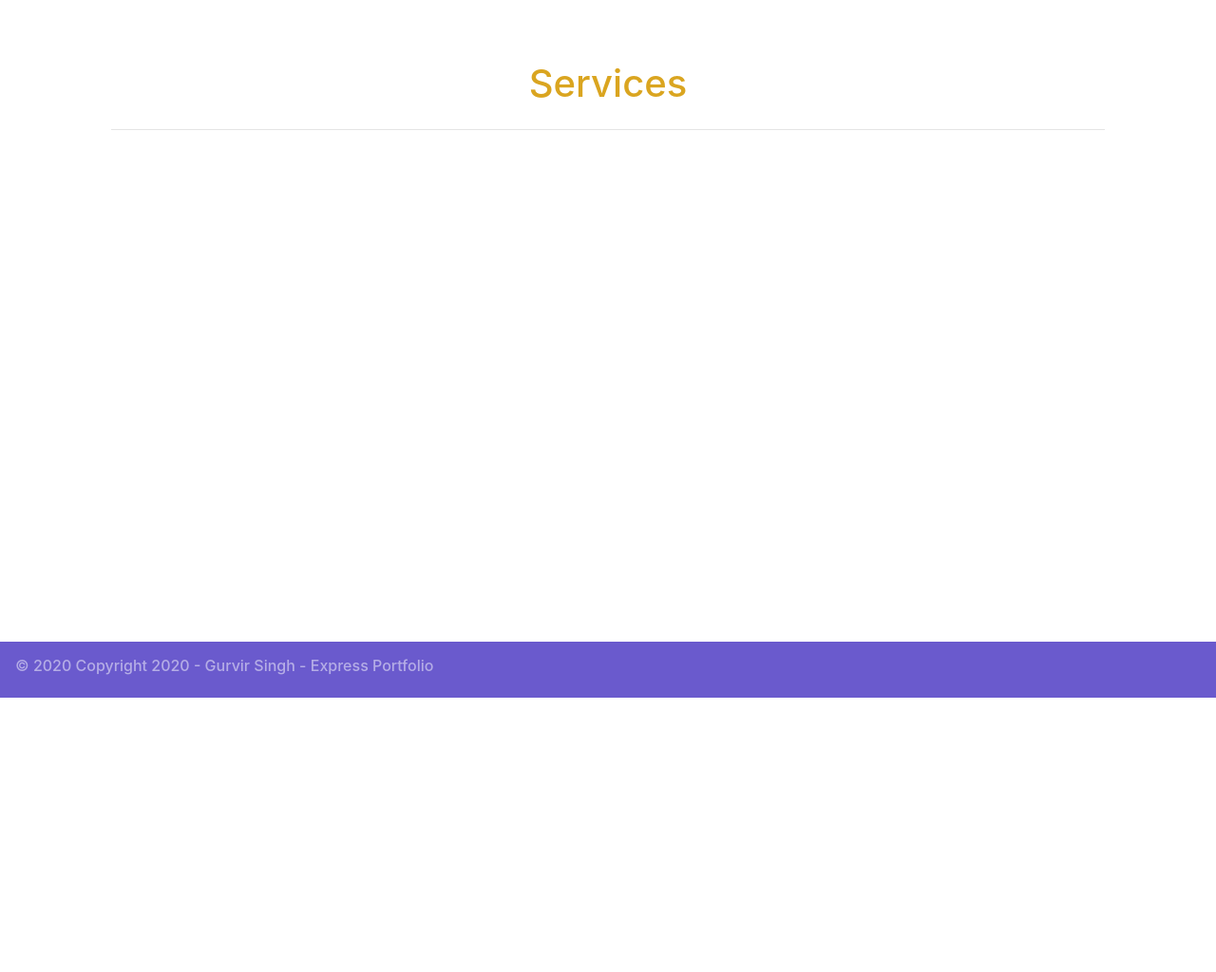
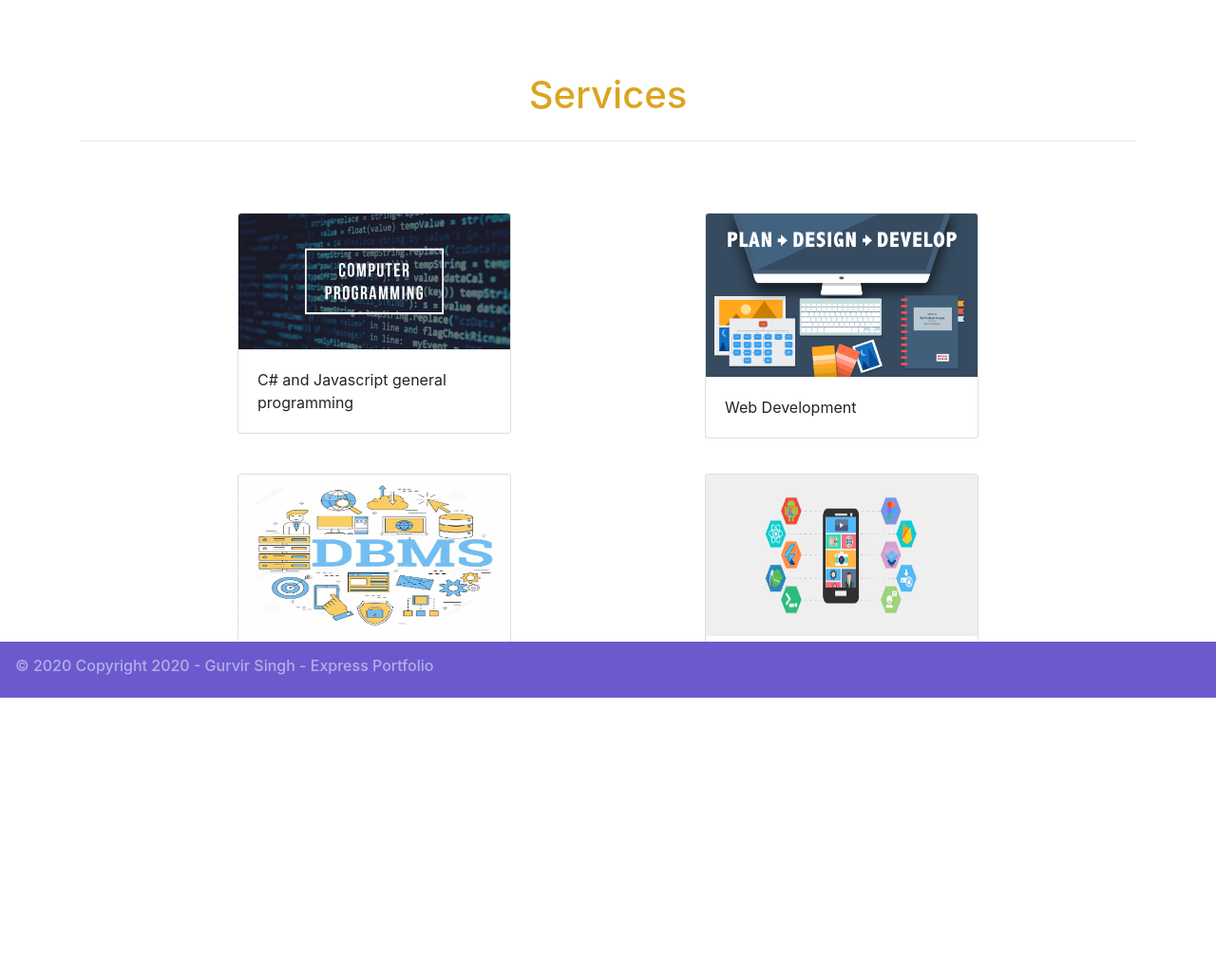
Before and after one commit to gurvir99/Assignment-2-COMP229-F2020, a Node server app: page /services in a window 1280 px wide. Shown: the part 65-1089 px from the top of the page at 95% size. Before the commit the page ends 800 px from the top, so only its background shows below. Run offline with Node 20, Linux system fonts and the light colour scheme; some libraries are stand-ins or nearby versions.

Commit message:
Added content to Services page and Contact page

```diff
--- a/app.js
+++ b/app.js
@@ -9,6 +9,7 @@ let  indexRouter = require('./routes/index');
 let  usersRouter = require('./routes/users');
 
 let  app = express();
+
 
 // view engine setup
 app.set('views', path.join(__dirname, 'views'));
--- a/routes/index.js
+++ b/routes/index.js
@@ -4,7 +4,7 @@ var router = express.Router();
 
 /* GET home page. */
 router.get('/', function(req, res, next) {
-  res.render('index', { title: 'Welcome!'});
+  res.render('index', { title: 'Home'});
 });
 
 /* GET home page. */
@@ -33,4 +33,7 @@ router.get('/contact', function(req, res, next) {
 });
 
 
+
+
+
 module.exports = router;
--- a/views/partials/bottomNav.ejs
+++ b/views/partials/bottomNav.ejs
@@ -1,6 +1,6 @@
  <!--Footer-->
   <br>
-  <footer>
+  <footer style="margin-top: 2cm;">
   <nav   class="navbar fixed-bottom navbar-dark" style="background-color: slateblue;" >
     <h6  class="display-6 navbar-text navbar-dark"> &copy; 2020 Copyright 2020 - Gurvir Singh - Express Portfolio </h6>
   </nav>
--- a/views/services.ejs
+++ b/views/services.ejs
@@ -4,11 +4,48 @@
 
    <!--Main Content of the Page-->
   <main class="container">
-    <div class="jumbotron" style="background-color: white">
-      <h1 style="text-align-last: center; color: goldenrod; " class="display-5">  <%= title %>  </h1>
+    <div style="background-color: white">
+      <h1 style="text-align-last: center; color: goldenrod; margin-top: 2cm; " class="display-5">  <%= title %>  </h1>
       <hr class="my-4">
     </div>
   </main>
+
+   <div style="width: 780px; margin-left: auto; margin-right: auto; margin-top: 2cm; margin-bottom: 5cm;">
+
+    <div class="card" style="width: 18rem; display: block; float: left;  ">
+  <img  src="\assets\images\img1.jpg" class="card-img-top" alt="...">
+  <div class="card-body">
+    <p class="card-text">C# and Javascript general programming</p>
+  </div>
+  </div>
+
+  <div class="card" style="width: 18rem;  display: block; float: right; ">
+  <img  src="\assets\images\img2.jpg" class="card-img-top" alt="...">
+  <div class="card-body">
+    <p class="card-text">Web Development</p>
+  </div>
+  </div>
+
+   </div><br><br>
+
+
+   <div style="width: 780px; margin-left: auto; margin-right: auto; margin-bottom: 10cm; margin-top: 3cm;">
+
+    <div class="card" style="width: 18rem; display: block; float: left;  ">
+  <img style="height: 170px;" src="\assets\images\img3.jpeg" class="card-img-top" alt="...">
+  <div class="card-body">
+    <p class="card-text">Database Management</p>
+  </div>
+  </div>
+
+  <div class="card" style="width: 18rem;  display: block; float: right; ">
+  <img style="height: 170px;" src="\assets\images\img4.png" class="card-img-top" alt="...">
+  <div class="card-body">
+    <p class="card-text">Mobile App Development</p>
+  </div>
+  </div><br><br>
+
+   </div>
 
 
 <%- include partials/bottomNav.ejs%>
```
Also changed, not shown: views/contact.ejs (+12 -0 lines), public/assets/images/img1.jpg (added), public/assets/images/img2.jpg (added), public/assets/images/img3.jpeg (added), public/assets/images/img4.png (added).
